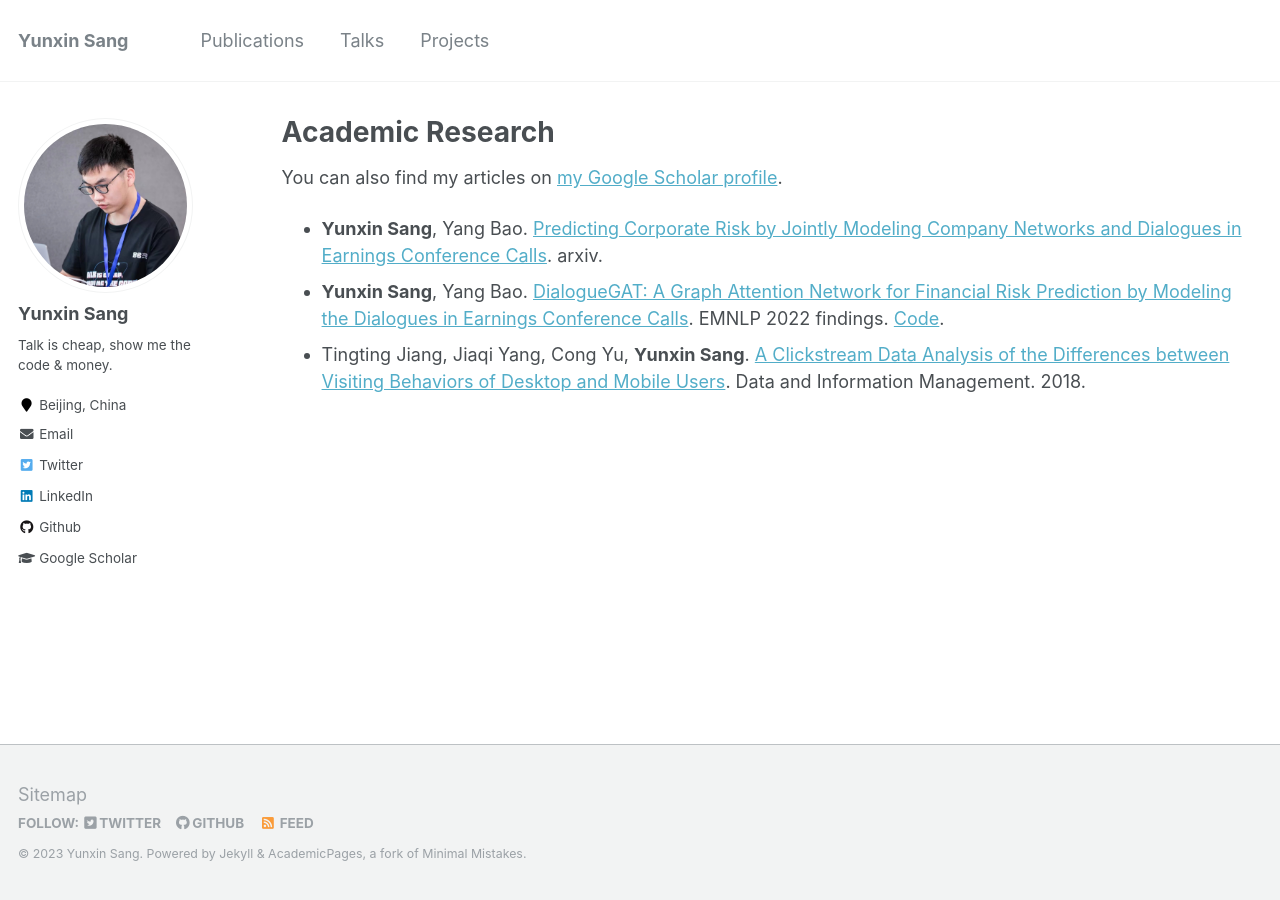
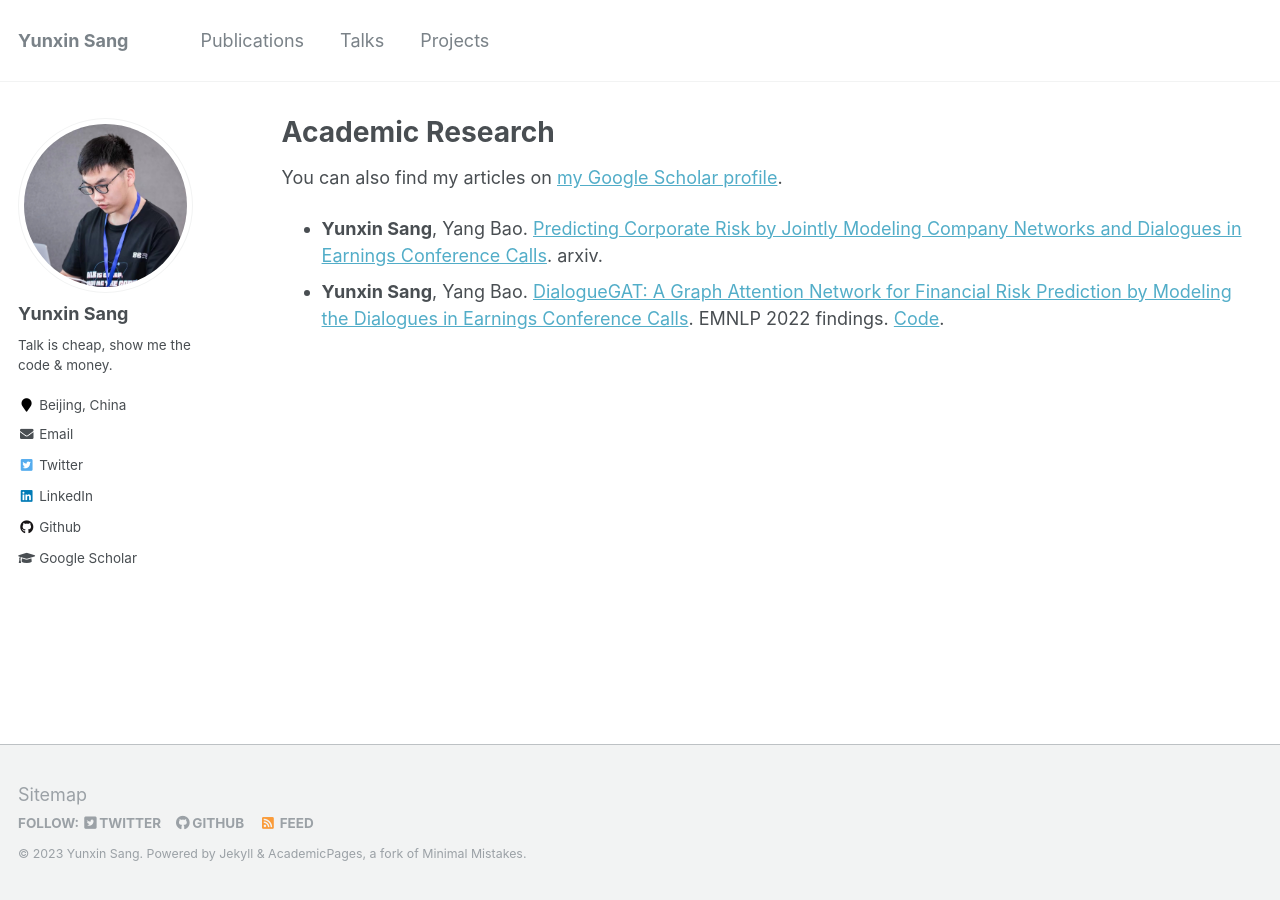
Before and after one commit to sangyx/sangyx.github.io, a Jekyll site: the page built from _pages/publications.md, in a window 1280 px wide. Built offline with Jekyll 4.4.1, drawn with Linux system fonts in a browser that asks for light colours.

Commit message:
update publications

```diff
--- a/_pages/publications.md
+++ b/_pages/publications.md
@@ -11,4 +11,4 @@
 
 - **Yunxin Sang**, Yang Bao. [Predicting Corporate Risk by Jointly Modeling Company Networks and Dialogues in Earnings Conference Calls](https://arxiv.org/abs/2206.06174). arxiv.
 - **Yunxin Sang**, Yang Bao. [DialogueGAT: A Graph Attention Network for Financial Risk Prediction by Modeling the Dialogues in Earnings Conference Calls](https://aclanthology.org/2022.findings-emnlp.117/). EMNLP 2022 findings. [Code](https://github.com/sangyx/DialogueGAT).
-- Tingting Jiang, Jiaqi Yang, Cong Yu, **Yunxin Sang**. [A Clickstream Data Analysis of the Differences between Visiting Behaviors of Desktop and Mobile Users](https://sciendo.com/article/10.2478/dim-2018-0012). Data and Information Management. 2018.
+<!-- - Tingting Jiang, Jiaqi Yang, Cong Yu, **Yunxin Sang**. [A Clickstream Data Analysis of the Differences between Visiting Behaviors of Desktop and Mobile Users](https://sciendo.com/article/10.2478/dim-2018-0012). Data and Information Management. 2018. -->
```
